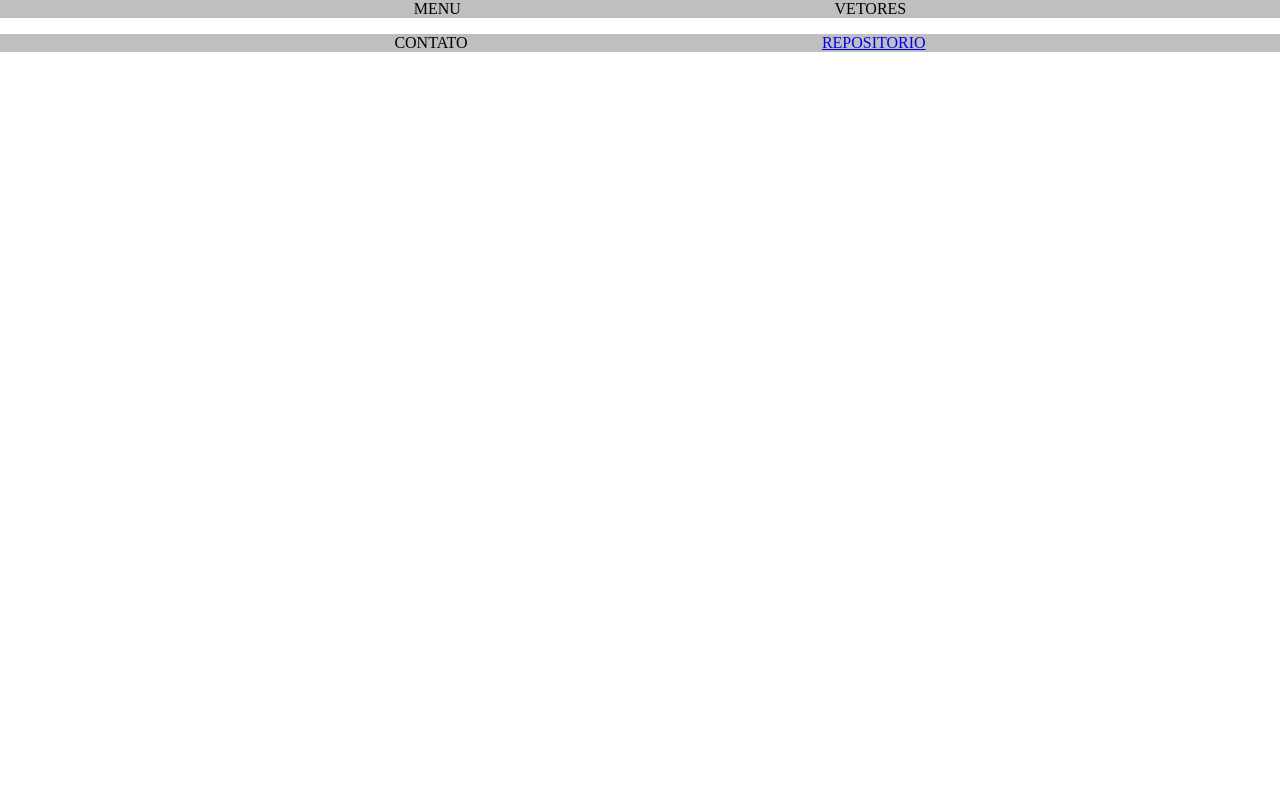
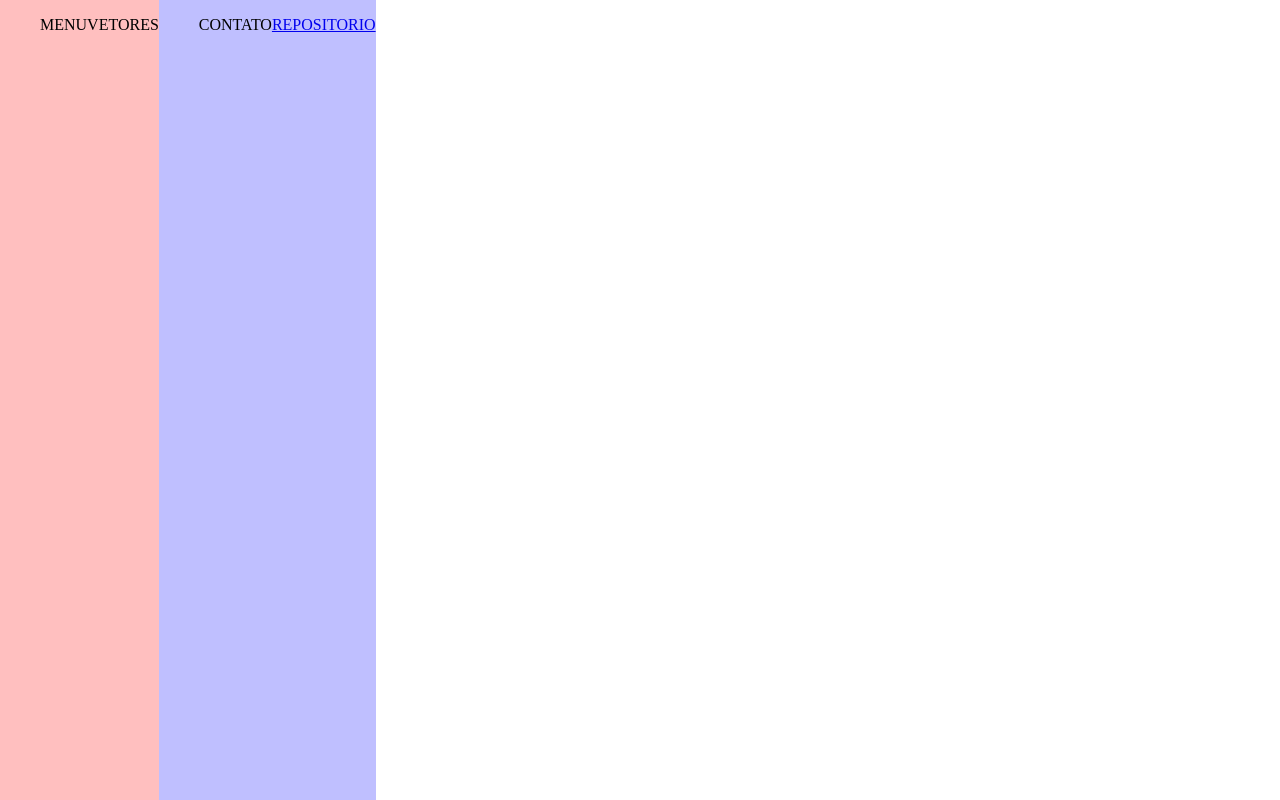
Before and after one commit to Allekstat/programacao, a PHP site: page /web/index.html in a window 1280 px wide. Run offline with PHP 8.4, Linux system fonts and the light colour scheme.

Commit message:
Update design.css

```diff
--- a/web/design.css
+++ b/web/design.css
@@ -4,9 +4,17 @@ html {
 body {
 	margin: 0;
 	height: -webkit-fill-available;
+
+	display: flex;
 }
-header, footer {
-	background-color: rgb(191,191,191);
+header {
+	background-color: rgb(255, 191, 191);
+}
+article {
+	background-color: rgb(191, 255, 191);
+}
+footer {
+	background-color: rgb(191, 191, 255);
 }
 ul {
 	display: flex;
```
